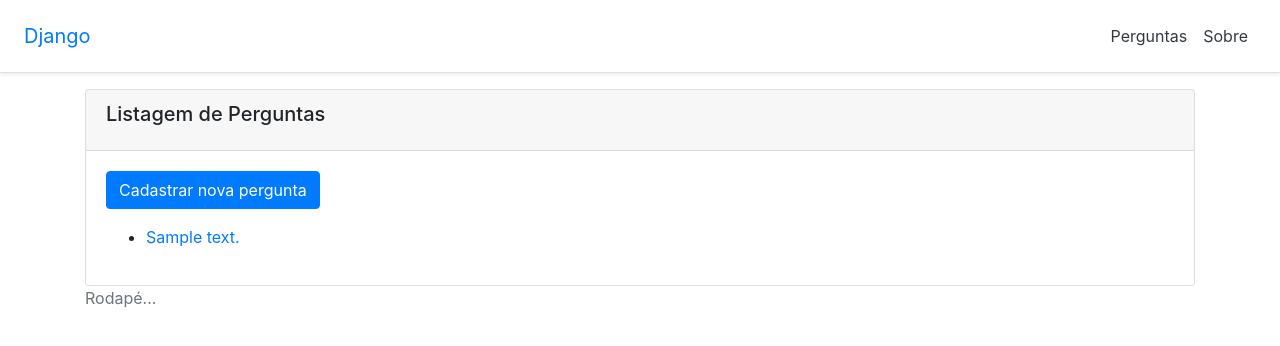
After one commit to iamevehvieira/django-polls, a Django app: page /polls/pergunta/all in a window 1280 px wide. The commit adds this page. Shown: the top 346 px of the page. Run offline with Django 4.2, Linux system fonts and the light colour scheme; tables that the repository leaves empty hold one stand-in row (values such as "Sample post"); some libraries are stand-ins or nearby versions.

Commit message:
READ - CRUD Básico

```diff
--- /dev/null
+++ b/polls/templates/polls/question_list.html
@@ -0,0 +1,22 @@
+{% extends '_layout1.html' %}
+{% block content %}
+<div class="card">
+    <div class="card-header">
+        <h5 class="card-title">Listagem de Perguntas</h5>
+    </div>
+    <div class="card-body">
+        <a href="{% url 'poll_add' %}" class="btn btn-primary mb-3">
+            Cadastrar nova pergunta
+        </a>
+        <ul>
+            {% for question in questions %}
+            <li>
+                <a href="{% url 'poll_show' pk=question.id %}">
+                    {{ question.question_text }}
+                </a>
+            </li>
+            {% endfor %}
+        </ul>
+    </div>
+</div>
+{% endblock %}
--- a/polls/urls.py
+++ b/polls/urls.py
@@ -9,4 +9,7 @@ urlpatterns = [
     path('pergunta/add', views.QuestionCreateView.as_view(), name="poll_add"),
     path('pergunta/<int:pk>/edit', views.QuestionUpdateView.as_view(), name="poll_edit"),
     path('pergunta/<int:pk>/delete', views.QuestionDeleteView.as_view(), name="poll_delete"),
+    path('pergunta/<int:pk>/show', views.QuestionDetailView.as_view(), name="poll_show"),
+    path('pergunta/all', views.QuestionListView.as_view(), name="polls_all"),
+    path('about-us', views.SobreTemplateView.as_view(), name="about_page"),
 ]
--- a/polls/views.py
+++ b/polls/views.py
@@ -3,6 +3,7 @@ from django.views.generic.edit import CreateView, UpdateView, DeleteView
 from django.urls import reverse_lazy
 from django.shortcuts import render
 from django.http import HttpResponse
+from django.views.generic import DetailView, ListView, TemplateView
 
 # Create your views here.
 from polls.models import Question, Choice
@@ -57,3 +58,16 @@ class QuestionDeleteView(DeleteView):
     model = Question
     template_name = 'polls/question_confirm_delete_form.html'
     success_url = reverse_lazy('polls_list')
+
+class QuestionDetailView(DetailView):
+    model = Question
+    template_name = 'polls/question_detail.html'
+    context_object_name = 'question'
+
+class QuestionListView(ListView):
+    model = Question
+    template_name = 'polls/question_list.html'
+    context_object_name = 'questions'
+
+class SobreTemplateView(TemplateView):
+    template_name = 'polls/sobre.html'
--- a/templates/_layout1.html
+++ b/templates/_layout1.html
@@ -23,6 +23,7 @@ bg-white border-bottom shadow-sm">
         <h5 class="my-0 mr-md-auto font-weight-normal">
             <a href="{% url 'index' %}">Django</a>
         </h5>
+        <a class="p-2 text-dark" href="{% url 'polls_all' %}">Perguntas</a>
         <a class="p-2 text-dark" href="{% url 'sobre' %}">Sobre</a>
     </div>
 </main>
--- a/templates/perguntas_recentes.html
+++ b/templates/perguntas_recentes.html
@@ -20,6 +20,9 @@ Mega Enquetes
 <a href="{% url 'poll_delete' pk=question.id %}" class="link-secondary">
     Excluir
 </a>
+<a href="{% url 'poll_show' pk=question.id %}" class="link-secondary">
+    Ver
+</a>
 
 {% endfor %}
 {% endblock %} <!-- fecha o bloco content -->
```
Also changed, not shown: polls/templates/polls/question_detail.html (added, +20 -0 lines), polls/templates/polls/sobre.html (added, +13 -0 lines).
